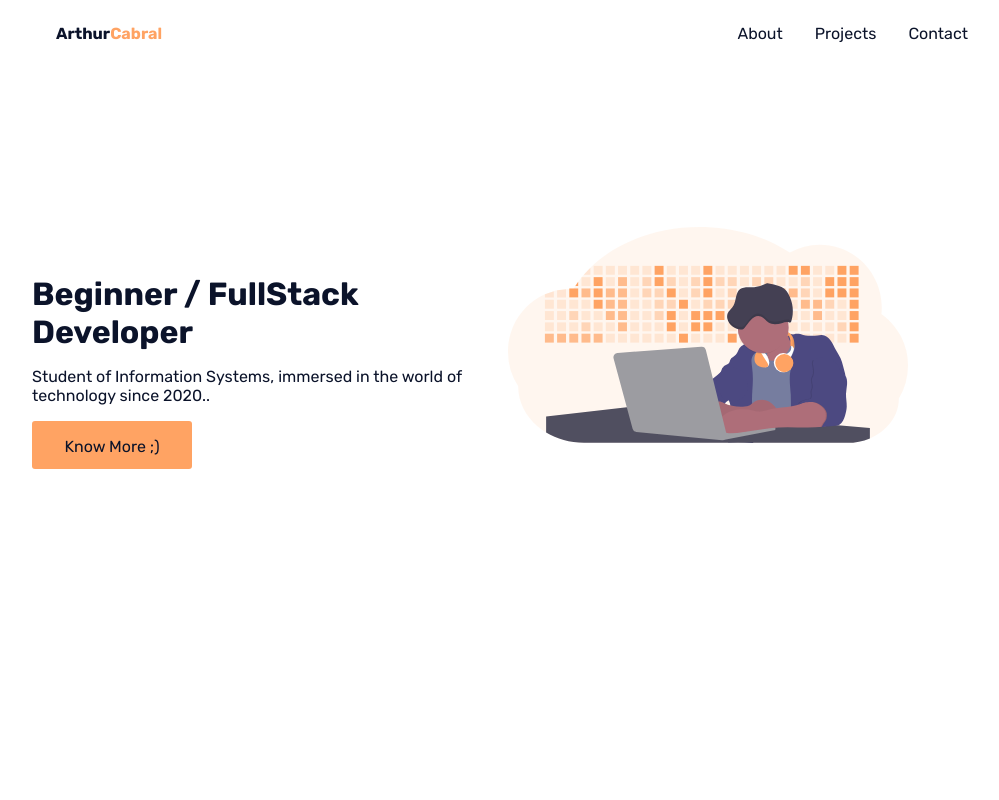
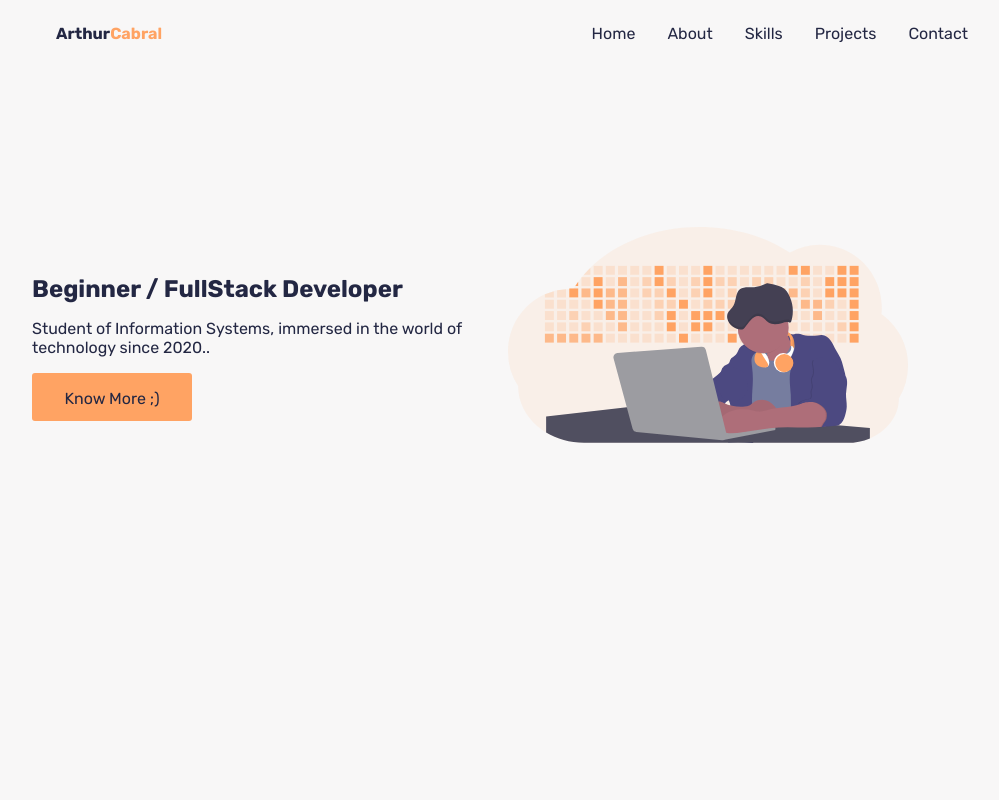
Before and after one commit to CabralArthur/React-Portfolio, a React (Create React App) app: page / in a window 1280 px wide. Shown: the top 800 px of the page, without its empty margins (128-1127 px from the left). Built offline with nearby package versions, Linux system fonts and the light colour scheme.

Commit message:
Edditing and adding animation on Header and Home

```diff
--- a/src/Components/Header/Header.css
+++ b/src/Components/Header/Header.css
@@ -10,7 +10,7 @@
   outline: none;
   border: none;
   font-family: "Rubik", sans-serif;
-  color: #0B132A;
+  color: #232743;
   -webkit-transition: all 0.3s;
   transition: all 0.3s;
 }
@@ -22,11 +22,19 @@ img {
 
 body {
   scroll-behavior: smooth;
+  background-color: #f8f7f7;
 }
 
 .App {
   width: 100%;
   height: 100%;
+  display: -webkit-box;
+  display: -ms-flexbox;
+  display: flex;
+  -webkit-box-orient: vertical;
+  -webkit-box-direction: normal;
+      -ms-flex-direction: column;
+          flex-direction: column;
 }
 
 .container {
@@ -34,23 +42,55 @@ body {
   margin: 0 auto;
 }
 
+.orange-span {
+  color: #FFA363;
+}
+
 .primaryButton {
   width: 10rem;
   height: 3rem;
   padding: 1rem;
   background-color: #FFA363;
-  color: #0B132A;
+  color: #232743;
   border-radius: 3px;
   -webkit-transition: all 0.3s;
   transition: all 0.3s;
   text-align: center;
 }
 .primaryButton:hover {
-  background-color: #0B132A;
+  background-color: #232743;
   color: #FFA363;
   cursor: pointer;
 }
+.primaryButton:hover i {
+  color: #FFA363;
+}
 
+@-webkit-keyframes pulseLoad {
+  0% {
+    opacity: 0;
+    -webkit-transform: scale(3);
+            transform: scale(3);
+  }
+  100% {
+    opacity: 1;
+    -webkit-transform: scale(1);
+            transform: scale(1);
+  }
+}
+
+@keyframes pulseLoad {
+  0% {
+    opacity: 0;
+    -webkit-transform: scale(3);
+            transform: scale(3);
+  }
+  100% {
+    opacity: 1;
+    -webkit-transform: scale(1);
+            transform: scale(1);
+  }
+}
 .header {
   padding: 1.5rem;
   width: 100%;
@@ -65,12 +105,11 @@ body {
   -webkit-box-flex: 1;
       -ms-flex: 1;
           flex: 1;
+  -webkit-animation: pulseLoad 0.6s;
+          animation: pulseLoad 0.6s;
 }
 .header .name-span {
   font-weight: bold;
-}
-.header .name-span .orange-span {
-  color: #FFA363;
 }
 .header .header-nav ul {
   display: -webkit-box;
--- a/src/Components/Header/Header.js
+++ b/src/Components/Header/Header.js
@@ -9,7 +9,13 @@ const Header = () => {
             <nav className='header-nav'>
                 <ul>
                     <li>
+                        <a href='/'>Home</a>
+                    </li>
+                    <li>
                         <a href='/'>About</a>
+                    </li>
+                    <li>
+                        <a href='/'>Skills</a>
                     </li>
                     <li>
                         <a href='/'>Projects</a>
--- a/src/Components/Header/Header.scss
+++ b/src/Components/Header/Header.scss
@@ -7,11 +7,9 @@
     flex-wrap: wrap;
     justify-content: space-between;
     flex: 1;
+    animation: pulseLoad .6s;
     .name-span{
         font-weight: bold;
-        .orange-span{
-            color: $orange-primary;
-        }
     }
     .header-nav{
         ul{
--- a/src/Components/HomeSection/HomeSection.css
+++ b/src/Components/HomeSection/HomeSection.css
@@ -1,6 +1,6 @@
 .homeSection {
   width: 100%;
-  height: 100vh;
+  height: 75vh;
   display: -webkit-box;
   display: -ms-flexbox;
   display: flex;
@@ -23,6 +23,12 @@
           flex-direction: column;
   gap: 1rem;
   text-align: left;
+  -webkit-animation: pulseLoad 0.8s;
+          animation: pulseLoad 0.8s;
+}
+.homeSection .homeImage {
+  -webkit-animation: pulseLoad 1s;
+          animation: pulseLoad 1s;
 }
 .homeSection .homeImage .devImage {
   max-width: 400px;
--- a/src/Components/HomeSection/HomeSection.js
+++ b/src/Components/HomeSection/HomeSection.js
@@ -6,19 +6,21 @@ import Title from '../Title/Title'
 
 const HomeSection = () => {
     return (
-        <div className='container homeSection'>
+        <section className='container homeSection'>
             <div className='homeText'>
                 <Title texto='Beginner / FullStack Developer'/>
                 <span>
                     Student of Information Systems, immersed in the world of technology since 2020..
                 </span>
-                <a href='/' className='primaryButton'>Know More ;)</a>
+                <a href='/' className='primaryButton'>
+                    Know More ;)
+                </a>
             </div>
             <div className='homeImage'>
                 <img src={DevImage} className='devImage' alt='Imagem Developer'>
                 </img>
             </div>
-      </div>
+      </section>
     )
 }
 
--- a/src/Components/HomeSection/HomeSection.scss
+++ b/src/Components/HomeSection/HomeSection.scss
@@ -1,6 +1,6 @@
 .homeSection{
     width: 100%;
-    height: 100vh;
+    height: 75vh;
     display: flex;
     flex-wrap: wrap;
     gap: 1rem;
@@ -13,8 +13,10 @@
         flex-direction: column;
         gap: 1rem;
         text-align: left;
+        animation: pulseLoad .8s;
     }
     .homeImage{
+        animation: pulseLoad 1s;
         .devImage{
             max-width: 400px;
         }
--- a/src/Styles/Main.scss
+++ b/src/Styles/Main.scss
@@ -2,7 +2,8 @@
 @import url('https://cdnjs.cloudflare.com/ajax/libs/font-awesome/5.15.3/css/all.min.css');
 
 $primary-font: 'Rubik', sans-serif;
-$main-black: #0B132A;
+$main-white: #f8f7f7;
+$main-gray: #232743;
 $orange-primary: #FFA363;
 
 * {
@@ -14,7 +15,7 @@ $orange-primary: #FFA363;
     outline: none;
     border: none;
     font-family: $primary-font;
-    color: $main-black;
+    color: $main-gray;
     transition: all .3s;
 }
 
@@ -25,11 +26,14 @@ img{
 
 body{
     scroll-behavior: smooth;
+    background-color: $main-white;
 }
 
 .App{
     width: 100%;
     height: 100%;
+    display: flex;
+    flex-direction: column;
 }
 
 .container{
@@ -37,18 +41,37 @@ body{
     margin: 0 auto;
 }
 
+.orange-span{
+    color: $orange-primary;
+}
+
 .primaryButton{
     width: 10rem;
     height: 3rem;
     padding: 1rem;
     background-color: $orange-primary;
-    color: $main-black;
+    color: $main-gray;
     border-radius: 3px;
     transition: all .3s;
     text-align: center;
     &:hover{
-        background-color: $main-black;
+        background-color: $main-gray;
         color: $orange-primary;
         cursor: pointer;
+        i{
+            color: $orange-primary;
+        }
     }
 }
+
+@keyframes pulseLoad {
+    0% {
+      opacity: 0;
+      transform: scale(3);
+    }
+
+    100% {
+      opacity: 1;
+      transform: scale(1);
+    }
+  }
```
